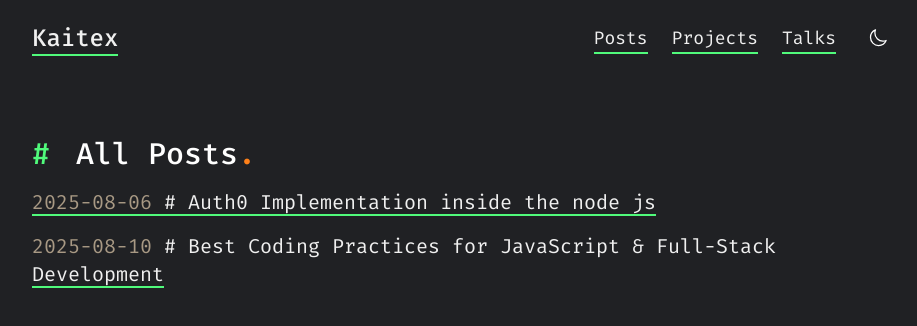
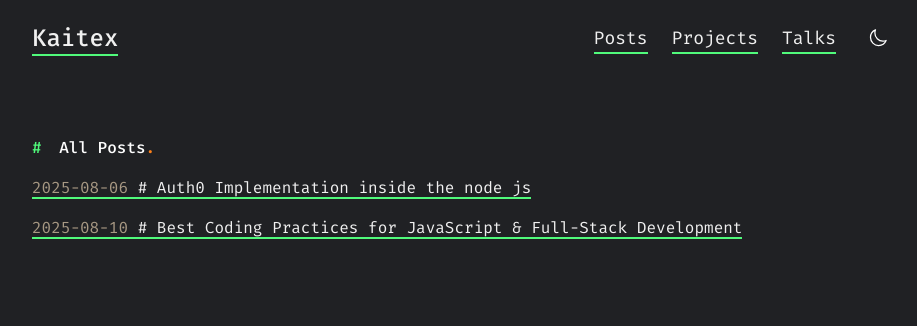
Before and after one commit to kaitex/kaitex.github.io, a Next.js app: page /posts in a window 1280 px wide. Shown: the top 326 px of the page, without its empty margins (176-1093 px from the left). Built offline with nearby package versions, Linux system fonts and the light colour scheme.

Commit message:
Update page.tsx

```diff
--- a/src/app/posts/page.tsx
+++ b/src/app/posts/page.tsx
@@ -6,11 +6,11 @@ export default function BlogPage() {
 
   return (
     <div className="mt-20 max-w-4xl mx-auto">
-      <h2 className="text-3xl font-medium mb-4">All Posts<span className="text-[#fe8019]">.</span> </h2>
+      <h2 className=" font-medium mb-4">All Posts<span className="text-[#fe8019]">.</span> </h2>
       <ul className="space-y-4">
         {posts.map((post) => (
           <li key={post.frontmatter.slug}>
-            <Link className="text-md md:text-xl" href={`/posts/${post.frontmatter.slug}`}>
+            <Link className="" href={`/posts/${post.frontmatter.slug}`}>
             <span className="text-[#a89984]">{post.frontmatter.date}</span> <span>#</span> <span>{post.frontmatter.title}</span>
 
             </Link>
```
